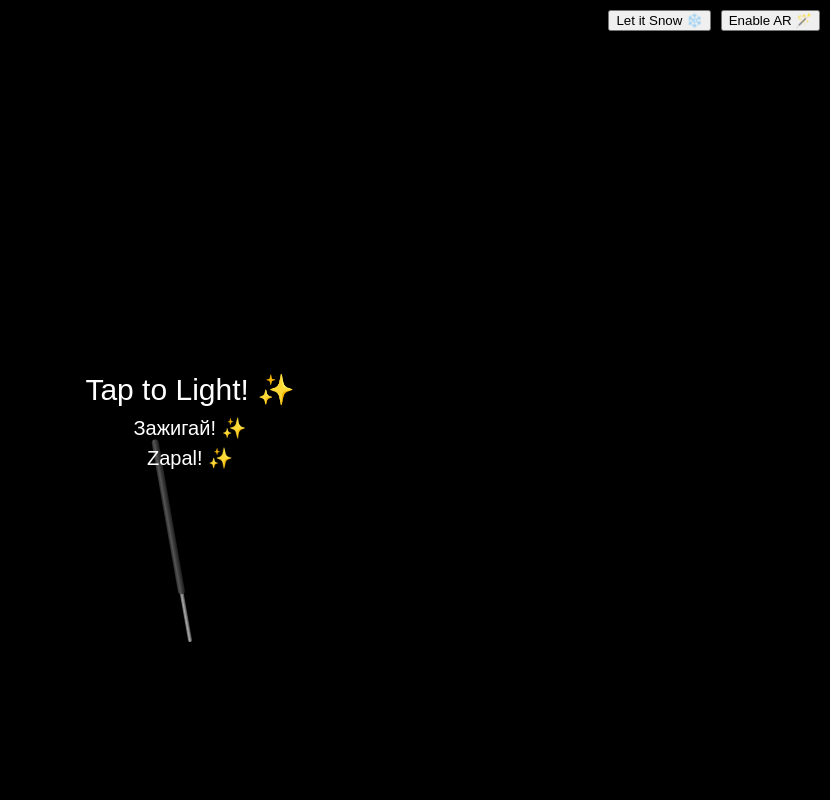
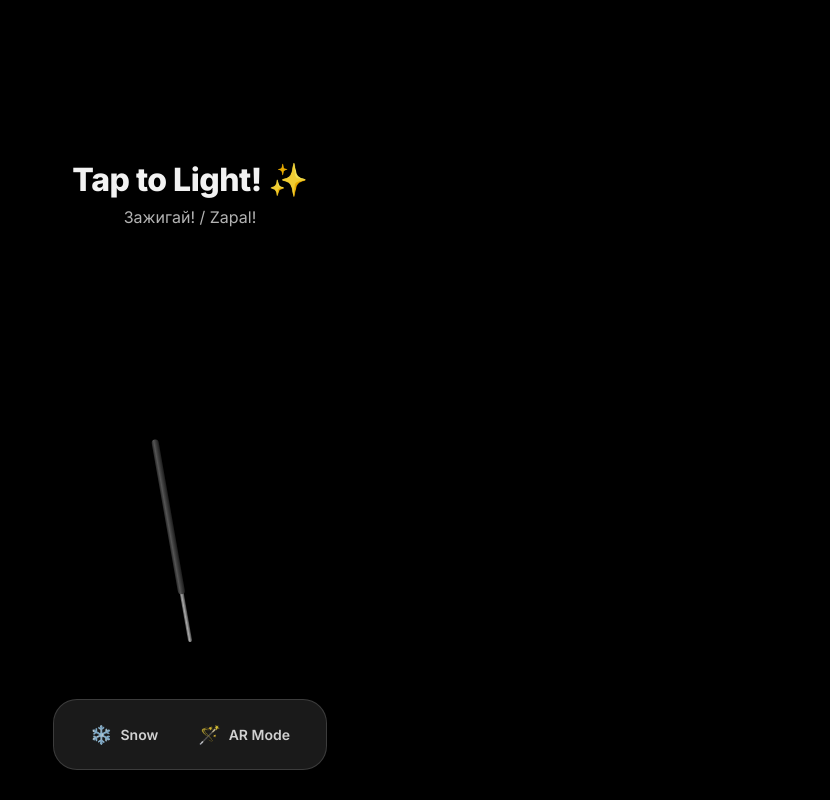
Before and after one commit to ob-cheng/new-year-sparkler, a website built with Vite: page index.html in a window 1280 px wide. Shown: the whole page, without its empty margins (450-1280 px from the left). Built offline with nearby package versions, Linux system fonts and the light colour scheme; files whose address does not match are found by name; what @mediapipe/camera_utils, @mediapipe/hands would draw is missing.

Commit message:
Force overwrite: Premium UI Redesign (Glassmorphism, Inter, HTML Overlays)

```diff
--- a/src/main.js
+++ b/src/main.js
@@ -11,39 +11,43 @@ const canvasSparks = document.createElement('canvas');
 canvasSparks.id = 'canvas-sparks';
 document.body.appendChild(canvasSparks);
 
-// -- UI Container --
-const uiContainer = document.createElement('div');
-uiContainer.style.position = 'absolute';
-uiContainer.style.top = '10px';
-uiContainer.style.right = '10px';
-uiContainer.style.zIndex = '100';
-uiContainer.style.display = 'flex';
-uiContainer.style.gap = '10px';
-document.body.appendChild(uiContainer);
+// -- UI Overlay Structure --
+const uiOverlay = document.createElement('div');
+uiOverlay.id = 'ui-overlay';
+uiOverlay.innerHTML = `
+    <div id="instructions">
+        <div class="headline" id="main-text"></div>
+        <div class="subtext" id="sub-text"></div>
+    </div>
+    <div id="debug-text"></div>
+    <div id="ui-dock">
+        <button id="btn-snow" class="dock-button">
+            <span class="icon">❄️</span> Snow
+        </button>
+        <button id="btn-ar" class="dock-button">
+            <span class="icon">🪄</span> AR Mode
+        </button>
+    </div>
+`;
+document.body.appendChild(uiOverlay);
 
-// -- Snow Toggle UI --
-const snowButton = document.createElement('button');
-snowButton.className = 'ui-button';
-snowButton.textContent = 'Let it Snow ❄️';
-uiContainer.appendChild(snowButton);
-
-// -- AR Toggle UI --
-const arButton = document.createElement('button');
-arButton.className = 'ui-button';
-arButton.textContent = 'Enable AR 🪄';
-uiContainer.appendChild(arButton);
+const snowButton = document.getElementById('btn-snow');
+const arButton = document.getElementById('btn-ar');
+const mainText = document.getElementById('main-text');
+const subText = document.getElementById('sub-text');
+const debugText = document.getElementById('debug-text');
 
 const ctxStick = canvasStick.getContext('2d');
 const ctxSparks = canvasSparks.getContext('2d');
 
 let width, height;
 // Create Systems
-const sparkler = new Sparkler(0, 0); // Pos updated in resize/init
+const sparkler = new Sparkler(0, 0);
 const snow = new SnowSystem(window.innerWidth, window.innerHeight);
 const handTracker = new HandTracker();
 let arMode = false;
 let handPresent = false;
-let lastGesture = ''; // Debug
+let lastGesture = '';
 
 function resize() {
   width = window.innerWidth;
@@ -59,7 +63,6 @@ resize();
 
 // Interaction State
 const mouse = { x: width / 2, y: height * 0.8 };
-// Input Listeners
 let isInteracting = false;
 
 window.addEventListener('mousemove', (e) => {
@@ -76,7 +79,6 @@ window.addEventListener('touchmove', (e) => {
     mouse.y = e.touches[0].clientY;
 }, { passive: false });
 
-// Update initial sparkler pos
 sparkler.x = mouse.x;
 sparkler.y = mouse.y;
 
@@ -84,33 +86,22 @@ sparkler.y = mouse.y;
 handTracker.onLandmarks = (data) => {
     handPresent = true;
 
-        // CRITICAL FIX: Only follow hand if IDLE (holding it)
-        // If dropping or picking up, let the animation physics run!
     if (sparkler.state === 'IDLE') {
-            // Smooth follow
         const dx = data.x - sparkler.x;
         const dy = data.y - sparkler.y;
-            sparkler.x += dx * 0.3; // Increased responsiveness slightly
+        sparkler.x += dx * 0.3;
         sparkler.y += dy * 0.3;
     }
 
-        // Debug
     if (data.isThumbUp) lastGesture = 'Thumb Up 👍';
     else if (data.isOpenHand) lastGesture = 'Open Hand 🖐';
     else lastGesture = 'Holding ✊';
 
-        // Auto-ignite on Thumb Up
+    // Auto-ignite
     if (data.isThumbUp && !sparkler.isLit && sparkler.state === 'IDLE') {
         sparkler.ignite();
     }
 
-        // Drop / New Sparkler on Open Hand
-        // Disabled per user request (switched to Tap)
-        // if (data.isOpenHand && sparkler.state === 'IDLE') {
-        //    resetSparkler();
-        // }
-
-        // Hide Ghost Hand in AR mode
     sparkler.useGhostHand = false;
 };
 
@@ -119,7 +110,6 @@ snowButton.addEventListener('click', (e) => {
     e.stopPropagation();
     snow.active = !snow.active;
     snowButton.classList.toggle('active', snow.active);
-    snowButton.textContent = snow.active ? 'Stop Snowing 🚫' : 'Let it Snow ❄️';
 });
 
 arButton.addEventListener('click', async (e) => {
@@ -128,12 +118,11 @@ arButton.addEventListener('click', async (e) => {
     arButton.classList.toggle('active', arMode);
 
     if (arMode) {
-        arButton.textContent = 'Loading Camera... 📷';
+        mainText.textContent = '';
+        subText.textContent = 'Loading Camera...';
         try {
             await handTracker.start((data) => {
-                // Determine logic
                 handPresent = true;
-                // Direct mapping for responsiveness in AR
                 sparkler.x = data.x;
                 sparkler.y = data.y;
                  if (data.isThumbUp && !sparkler.isLit) {
@@ -141,17 +130,19 @@ arButton.addEventListener('click', async (e) => {
                 }
                 sparkler.useGhostHand = false;
             });
-             arButton.textContent = 'Disable AR ❌';
+             arButton.innerHTML = '<span class="icon">❌</span> Disable AR';
         } catch (err) {
             console.error(err);
-            arButton.textContent = 'Camera Failed ⚠️';
+            subText.textContent = 'Camera Failed ⚠️';
             arMode = false;
+            arButton.classList.remove('active');
         }
     } else {
         handTracker.stop();
         handPresent = false;
         sparkler.useGhostHand = true;
-        arButton.textContent = 'Enable AR 🪄';
+        arButton.innerHTML = '<span class="icon">🪄</span> AR Mode';
+        lastGesture = '';
     }
 });
 
@@ -166,30 +157,69 @@ function igniteOrReset() {
 }
 
 window.addEventListener('mousedown', (e) => {
-    if (e.target.tagName === 'BUTTON') return;
+    if (e.target.closest('.dock-button')) return;
     igniteOrReset();
 });
 window.addEventListener('touchstart', (e) => {
-     if (e.target.tagName === 'BUTTON') return;
+     if (e.target.closest('.dock-button')) return;
      igniteOrReset();
 }, { passive: false });
 
+
+// UI Update Helper
+function updateUI() {
+    // Debug Text
+    debugText.textContent = (arMode && lastGesture) ? `Gesture: ${lastGesture}` : '';
+
+    // Instructions
+    // Clear by default
+    let h = '';
+    let s = '';
+
+    if (sparkler.state === 'PICKING_UP' || sparkler.state === 'DROPPING') {
+        mainText.style.opacity = '0';
+        return;
+    }
+    mainText.style.opacity = '1';
+
+    if (arMode) {
+          if (sparkler.state === 'IDLE') {
+              if (sparkler.burntLength >= sparkler.length - 1) {
+                  h = 'Tap to Drop 👆';
+                  s = 'Get a new sparkler';
+              } else if (!sparkler.isLit) {
+                  h = 'Thumbs Up 👍';
+                  s = 'to Light the Sparkler';
+              }
+          }
+    } else {
+        if (!sparkler.isLit) {
+             if (sparkler.burntLength >= sparkler.length - 1) {
+                 h = 'New Sparkler? 🎆';
+                 s = 'Tap anywhere';
+             } else if (sparkler.burntLength === 0) {
+                 h = 'Tap to Light! ✨';
+                 s = 'Зажигай! / Zapal!';
+             }
+        }
+    }
+
+    // Only update if changed to prevent DOM thrashing
+    if (mainText.textContent !== h) mainText.textContent = h;
+    if (subText.textContent !== s) subText.textContent = s;
+}
 
 // Animation Loop
 function animate() {
   requestAnimationFrame(animate);
 
-  // Layer 1: Stick (Bottom) - Clear completely
   ctxStick.clearRect(0, 0, width, height);
 
-  // Layer 2: Sparks (Top) - Fade out effect
   ctxSparks.fillStyle = 'rgba(0, 0, 0, 0.2)';
   ctxSparks.globalCompositeOperation = 'destination-out';
   ctxSparks.fillRect(0, 0, width, height);
   ctxSparks.globalCompositeOperation = 'source-over';
 
-  // Update logic
-  // Trigger pickup if dropped off screen
   if (sparkler.state === 'DROPPING' && sparkler.y > height + 200) {
      triggerPickup();
   }
@@ -204,60 +234,11 @@ function animate() {
   sparkler.update(targetX, targetY);
   snow.update();
 
-  // Draw logic
   snow.draw(ctxStick);
-
   sparkler.drawStick(ctxStick);
   sparkler.drawSparks(ctxSparks);
 
-  // Instructions
-  ctxStick.fillStyle = 'rgba(255, 255, 255, 1.0)';
-  ctxStick.textAlign = 'center';
-
-  // AR Mode Instructions
-  if (arMode) {
-      if (sparkler.state === 'IDLE') {
-          ctxStick.font = '30px Arial';
-
-          if (sparkler.burntLength >= sparkler.length - 1) {
-              // Burnt out
-              ctxStick.fillText('Tap screen to Drop 👆', width / 2, height / 2);
-              ctxStick.font = '20px Arial';
-              ctxStick.fillText('(Get a new one)', width / 2, height / 2 + 30);
-          } else if (!sparkler.isLit) {
-              // Fresh
-              ctxStick.fillText('Thumbs Up to Light 👍', width / 2, height / 2);
-              ctxStick.font = '20px Arial';
-              ctxStick.fillText('(or Tap screen)', width / 2, height / 2 + 30);
-          }
-      }
-
-      // Debug Gesture State
-      ctxStick.font = '16px monospace';
-      ctxStick.fillStyle = 'rgba(200, 255, 200, 0.8)';
-      if (lastGesture) {
-           ctxStick.fillText(`Gesture: ${lastGesture}`, width / 2, height - 50);
-      }
-
-  } else {
-      // Mouse Mode Instructions
-      if (!sparkler.isLit && sparkler.burntLength === 0 && sparkler.state !== 'PICKING_UP' && sparkler.state !== 'DROPPING') {
-          ctxStick.font = '30px Arial';
-          ctxStick.fillText('Tap to Light! ✨', width / 2, height / 2);
-
-          ctxStick.font = '20px Arial';
-          ctxStick.fillText('Зажигай! ✨', width / 2, height / 2 + 35); // RU
-          ctxStick.fillText('Zapal! ✨', width / 2, height / 2 + 65); // PL
-
-      } else if (!sparkler.isLit && sparkler.burntLength >= sparkler.length - 1 && sparkler.state !== 'PICKING_UP' && sparkler.state !== 'DROPPING') {
-          ctxStick.font = '30px Arial';
-          ctxStick.fillText('New Sparkler! 🎆', width / 2, height / 2);
-
-          ctxStick.font = '20px Arial';
-          ctxStick.fillText('Ещё одну! 🎆', width / 2, height / 2 + 35); // RU
-          ctxStick.fillText('Jeszcze jedną! 🎆', width / 2, height / 2 + 65); // PL
-      }
-  }
+  updateUI();
 }
 
 function resetSparkler() {
@@ -265,20 +246,15 @@ function resetSparkler() {
 }
 
 function triggerPickup() {
-    // Start pickup from center bottom
     const startX = width / 2;
     const startY = height + 200;
-
     let tx = mouse.x;
     let ty = mouse.y;
     if (arMode && handPresent) {
         tx = sparkler.x;
         ty = sparkler.y;
     }
-
     sparkler.pickup(startX, startY, tx, ty);
 }
 
-// ... inside animate loop logic above covers this ...
-
 animate();
--- a/src/style.css
+++ b/src/style.css
@@ -1,74 +1,128 @@
-:root {
-  font-family: Inter, system-ui, Avenir, Helvetica, Arial, sans-serif;
-  line-height: 1.5;
-  font-weight: 400;
-
-  color-scheme: light dark;
-  color: rgba(255, 255, 255, 0.87);
-  background-color: #000;
-
-  font-synthesis: none;
-  text-rendering: optimizeLegibility;
-  -webkit-font-smoothing: antialiased;
-  -moz-osx-font-smoothing: grayscale;
-}
+/* Fonts */
+@import url('https://fonts.googleapis.com/css2?family=Inter:wght@400;600;800&display=swap');
 
 body {
   margin: 0;
-  display: flex;
-  place-items: center;
-  min-width: 320px;
-  min-height: 100vh;
-  overflow: hidden; /* Prevent scrollbars */
+  overflow: hidden;
+  background-color: #000;
+  touch-action: none;
+  font-family: 'Inter', sans-serif;
+  user-select: none;
+  -webkit-user-select: none;
 }
 
 canvas {
-  display: block;
   position: absolute;
   top: 0;
   left: 0;
-  width: 100%;
-  height: 100%;
-  pointer-events: none; /* Let events pass through to window/body if needed, or handle layer */
+  display: block;
 }
 
-/* Ensure background is strictly black on body, canvases transparent */
 #canvas-stick {
-  z-index: 1;
-}
-#canvas-sparks {
-  z-index: 2;
+  z-index: 1; /* Stick above BG, below sparks */
 }
 
-.snow-toggle {
-  position: absolute;
-  top: 20px;
-  right: 20px;
-  z-index: 100;
-  background: rgba(255, 255, 255, 0.1);
-  border: 1px solid rgba(255, 255, 255, 0.3);
-  color: white;
-  padding: 8px 16px;
-  border-radius: 20px;
-  cursor: pointer;
-  font-family: inherit;
-  font-size: 14px;
-  transition: background 0.2s, transform 0.1s;
-  backdrop-filter: blur(4px);
-  user-select: none;
-  -webkit-tap-highlight-color: transparent;
+#canvas-sparks {
+  z-index: 2; /* Sparks on top */
+  pointer-events: none; /* Let clicks pass through */
 }
 
-.snow-toggle:hover {
-  background: rgba(255, 255, 255, 0.2);
+/* Premium UI Overlay */
+#ui-overlay {
+    position: absolute;
+    top: 0;
+    left: 0;
+    width: 100%;
+    height: 100%;
+    z-index: 100;
+    pointer-events: none; /* Let clicks pass to canvas */
+    display: flex;
+    flex-direction: column;
+    justify-content: space-between;
 }
 
-.snow-toggle:active {
-  transform: scale(0.95);
+/* Glass Dock */
+#ui-dock {
+    pointer-events: auto; /* Buttons clickable */
+    margin: 0 auto 30px auto; /* Bottom center */
+    padding: 12px 24px;
+    background: rgba(255, 255, 255, 0.1);
+    backdrop-filter: blur(16px);
+    -webkit-backdrop-filter: blur(16px);
+    border: 1px solid rgba(255, 255, 255, 0.15);
+    border-radius: 24px;
+    display: flex;
+    gap: 16px;
+    box-shadow: 0 8px 32px 0 rgba(0, 0, 0, 0.3);
+    transition: transform 0.4s cubic-bezier(0.2, 0.8, 0.2, 1);
 }
 
-.snow-toggle.active {
-  background: rgba(255, 255, 255, 0.3);
-  border-color: rgba(255, 255, 255, 0.8);
-  box-shadow: 0 0 10px rgba(255, 255, 255, 0.3);
+.dock-button {
+    background: transparent;
+    border: none;
+    color: rgba(255, 255, 255, 0.8);
+    font-family: 'Inter', sans-serif;
+    font-size: 14px;
+    font-weight: 600;
+    cursor: pointer;
+    padding: 12px;
+    border-radius: 12px;
+    display: flex;
+    align-items: center;
+    gap: 8px;
+    transition: all 0.2s ease;
 }
+
+.dock-button:hover {
+    background: rgba(255, 255, 255, 0.1);
+    color: #fff;
+    transform: translateY(-2px);
+}
+
+.dock-button:active {
+    transform: scale(0.95);
+}
+
+.dock-button.active {
+    background: rgba(255, 255, 255, 0.2);
+    color: #fff;
+    box-shadow: 0 0 12px rgba(255, 255, 255, 0.1);
+}
+
+.icon {
+    font-size: 18px;
+}
+
+/* Instructions Typography */
+#instructions {
+    margin-top: 20vh;
+    text-align: center;
+    color: rgba(255, 255, 255, 0.95);
+    text-shadow: 0 2px 10px rgba(0,0,0,0.5);
+    transition: opacity 0.5s ease;
+}
+
+.headline {
+    font-size: 32px;
+    font-weight: 800;
+    letter-spacing: -0.5px;
+    margin-bottom: 8px;
+}
+
+.subtext {
+    font-size: 16px;
+    font-weight: 400;
+    color: rgba(255, 255, 255, 0.7);
+}
+
+/* Debug Text */
+#debug-text {
+    position: absolute;
+    bottom: 90px;
+    width: 100%;
+    text-align: center;
+    font-family: 'Inter', monospace;
+    font-size: 12px;
+    color: rgba(100, 255, 100, 0.6);
+    pointer-events: none;
+}
```
Lines whose indentation alone changed are shown as unchanged.
